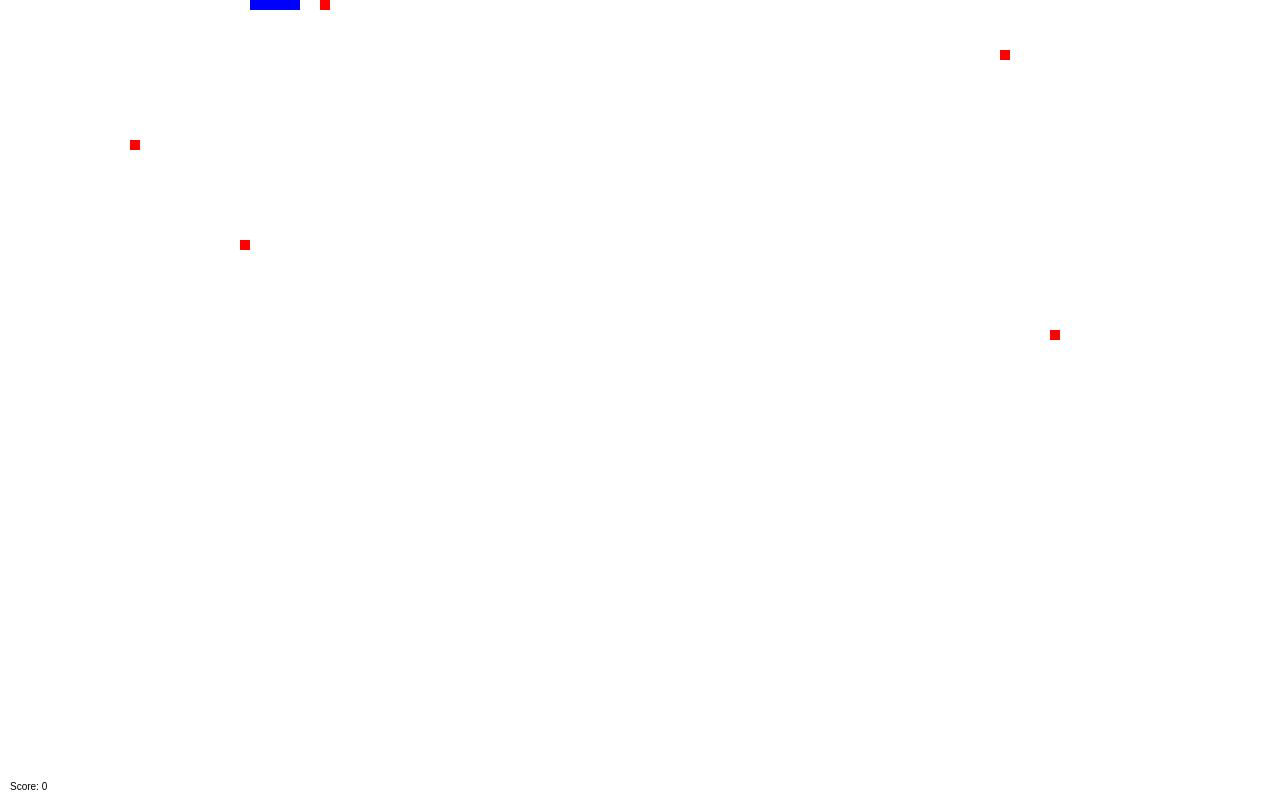
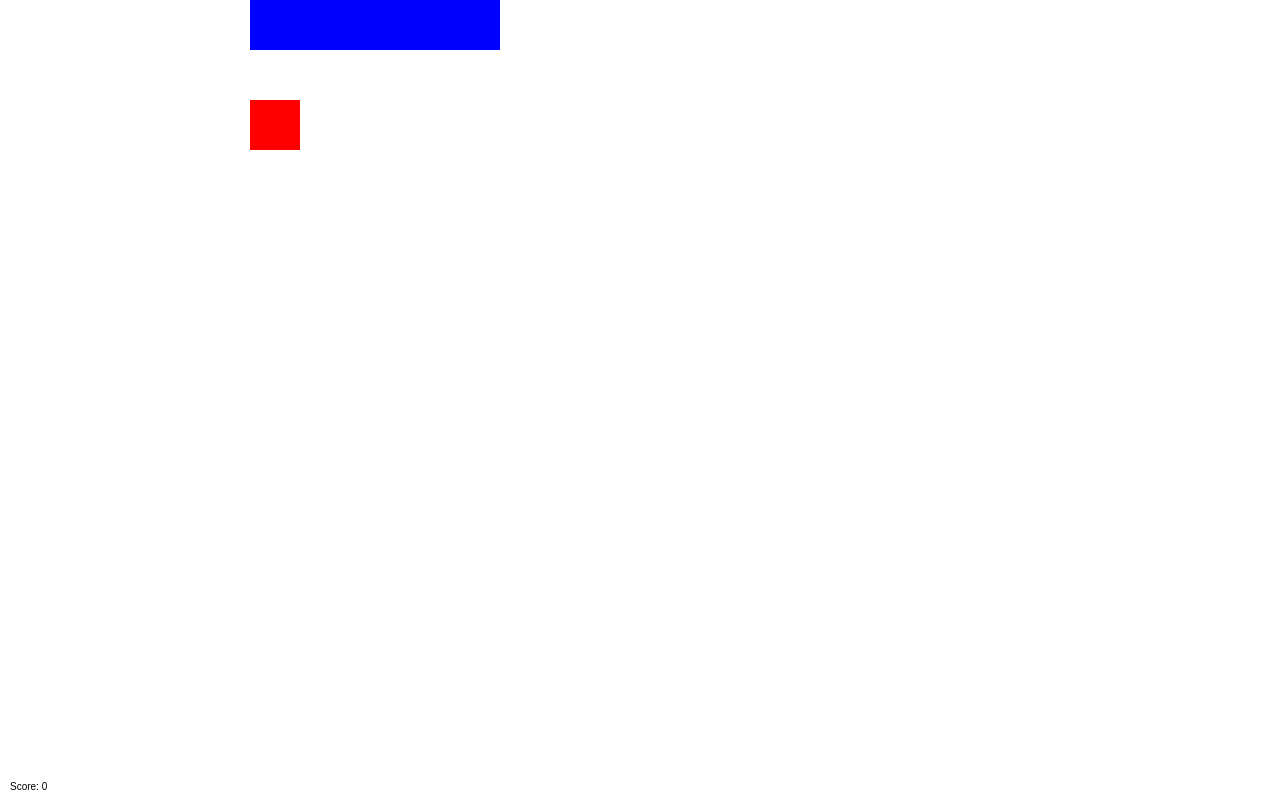
Before and after one commit to rlods/RetroGames, a plain HTML site: page snake.html in a window 1280 px wide. Drawn offline with Linux system fonts and the light colour scheme.

Commit message:
Preprocess grid size

```diff
--- a/snake.html
+++ b/snake.html
@@ -13,24 +13,30 @@ window.addEventListener('load', () => {
 	const canvas = document.getElementById('canvas')
 	const ctx = canvas.getContext('2d')
 
-	const CELL_SIZE = 10
-	const DEFAULT_DIRECTION = 'R'
-	const DEFAULT_LENGTH = 5
-	const WANTED_FPS = 30
-	const WANTED_INTERVAL = 1000 / WANTED_FPS
-	const FOOD_COUNT = 5
-	const WALL_COUNT = 0
+	// --------------------------------------------------------------
+
+	const CELL_SIZE = 50
 	const KEY_LEFT = 37
 	const KEY_UP = 38
 	const KEY_RIGHT = 39
 	const KEY_DOWN = 40
+	const WANTED_FPS = 10
+	const WANTED_INTERVAL = 1000 / WANTED_FPS
+	let gridWidth = 0
+	let gridHeight = 0
+	let timeThen = 0
 
+	// --------------------------------------------------------------
+
+	const DEFAULT_DIRECTION = 'R'
+	const DEFAULT_LENGTH = 5
+	const FOOD_COUNT = 1
+	const WALL_COUNT = 0
 	let foodCells = []
 	let score = 0
 	let snakeCells = []
 	let snakeDirection = DEFAULT_DIRECTION
 	let wallCells = []
-	let timeThen = 0
 
 	// --------------------------------------------------------------
 
@@ -49,6 +55,15 @@ window.addEventListener('load', () => {
 		window.requestAnimationFrame(loop)
 	}
 
+	const resetSize = () => {
+		canvas.width = window.innerWidth
+		canvas.height = window.innerHeight
+		gridWidth = Math.round(canvas.width / CELL_SIZE)
+		gridHeight = Math.round(canvas.height / CELL_SIZE)
+	}
+
+	// --------------------------------------------------------------
+
 	const isDefined = (cellArray, x, y) =>
 		cellArray.findIndex(cell => cell.x === x && cell.y === y) >= 0
 
@@ -57,8 +72,8 @@ window.addEventListener('load', () => {
 
 	const randomCell = () => {
 		while (true) {
-			const x = Math.round(Math.random() * (canvas.width - CELL_SIZE) / CELL_SIZE)
-			const y = Math.round(Math.random() * (canvas.height - CELL_SIZE) / CELL_SIZE)
+			const x = Math.round(Math.random() * (gridWidth - 1))
+			const y = Math.round(Math.random() * (gridHeight - 1))
 			if (isFree(x, y))
 				return { x, y }
 		}
@@ -92,11 +107,6 @@ window.addEventListener('load', () => {
 		createWall()
 	}
 
-	const resetSize = () => {
-		canvas.width = window.innerWidth
-		canvas.height = window.innerHeight
-	}
-
 	// --------------------------------------------------------------
 
 	const update = () => {
@@ -121,9 +131,9 @@ window.addEventListener('load', () => {
 	}
 
 	const collide = (x, y) =>
-		x < 0 || x > canvas.width / CELL_SIZE
+		x < 0 || x >= gridWidth
 		||
-		y < 0 || y > canvas.height / CELL_SIZE
+		y < 0 || y >= gridHeight
 		||
 		isDefined(wallCells, x, y)
 		||
```
